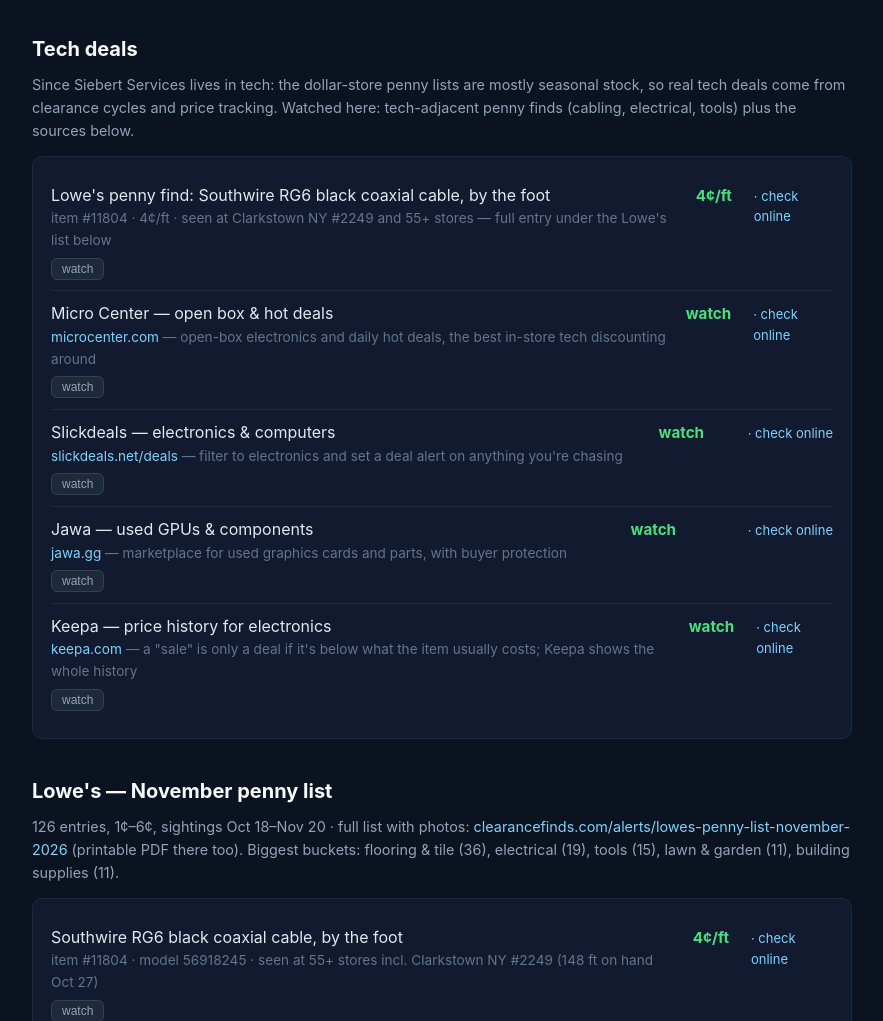
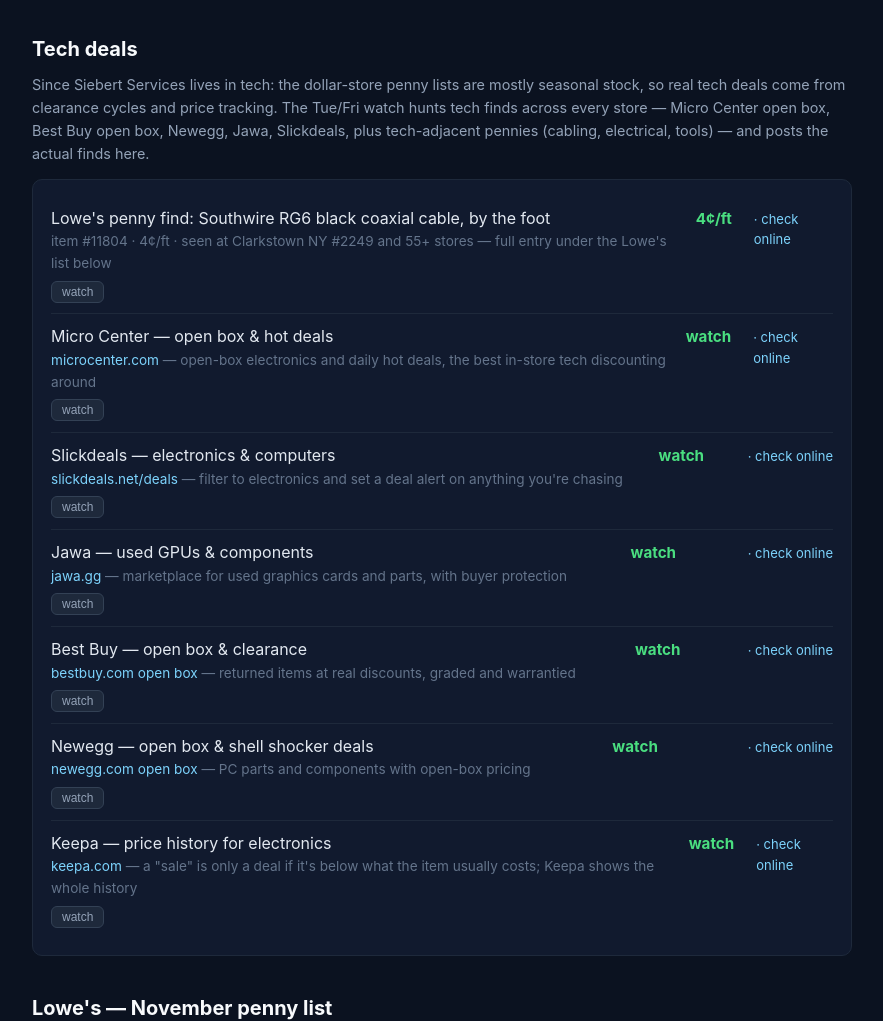
Before and after one commit to siebertr27/deal-watch, a plain HTML site: page index.html in a window 1280 px wide. Shown: the part 930-1951 px from the top of the page, without its empty margins (198-1081 px from the left). Drawn offline with Linux system fonts and the light colour scheme.

Commit message:
Broaden tech deals to all stores: Best Buy, Newegg added; watch hunts every source

```diff
--- a/index.html
+++ b/index.html
@@ -95,13 +95,15 @@
 
 
 <h2>Tech deals</h2>
-<p class="note">Since Siebert Services lives in tech: the dollar-store penny lists are mostly seasonal stock, so real tech deals come from clearance cycles and price tracking. Watched here: tech-adjacent penny finds (cabling, electrical, tools) plus the sources below.</p>
+<p class="note">Since Siebert Services lives in tech: the dollar-store penny lists are mostly seasonal stock, so real tech deals come from clearance cycles and price tracking. The Tue/Fri watch hunts tech finds across every store — Micro Center open box, Best Buy open box, Newegg, Jawa, Slickdeals, plus tech-adjacent pennies (cabling, electrical, tools) — and posts the actual finds here.</p>
 
 <div class="card">
   <div class="item"><div><span class="name">Lowe's penny find: Southwire RG6 black coaxial cable, by the foot</span><div class="meta">item #11804 &middot; 4&cent;/ft &middot; seen at Clarkstown NY #2249 and 55+ stores &mdash; full entry under the Lowe's list below</div></div><span class="price">4&cent;/ft</span></div>
   <div class="item"><div><span class="name">Micro Center &mdash; open box &amp; hot deals</span><div class="meta"><a href="https://www.microcenter.com/">microcenter.com</a> &mdash; open-box electronics and daily hot deals, the best in-store tech discounting around</div></div><span class="price">watch</span></div>
   <div class="item"><div><span class="name">Slickdeals &mdash; electronics &amp; computers</span><div class="meta"><a href="https://slickdeals.net/deals/">slickdeals.net/deals</a> &mdash; filter to electronics and set a deal alert on anything you're chasing</div></div><span class="price">watch</span></div>
   <div class="item"><div><span class="name">Jawa &mdash; used GPUs &amp; components</span><div class="meta"><a href="https://www.jawa.gg/">jawa.gg</a> &mdash; marketplace for used graphics cards and parts, with buyer protection</div></div><span class="price">watch</span></div>
+    <div class="item"><div><span class="name">Best Buy &mdash; open box &amp; clearance</span><div class="meta"><a href="https://www.bestbuy.com/site/search-page.jsp?st=open+box">bestbuy.com open box</a> &mdash; returned items at real discounts, graded and warrantied</div></div><span class="price">watch</span></div>
+  <div class="item"><div><span class="name">Newegg &mdash; open box &amp; shell shocker deals</span><div class="meta"><a href="https://www.newegg.com/Open-Box/Store">newegg.com open box</a> &mdash; PC parts and components with open-box pricing</div></div><span class="price">watch</span></div>
   <div class="item"><div><span class="name">Keepa &mdash; price history for electronics</span><div class="meta"><a href="https://keepa.com/">keepa.com</a> &mdash; a "sale" is only a deal if it's below what the item usually costs; Keepa shows the whole history</div></div><span class="price">watch</span></div>
 </div>
 
```
